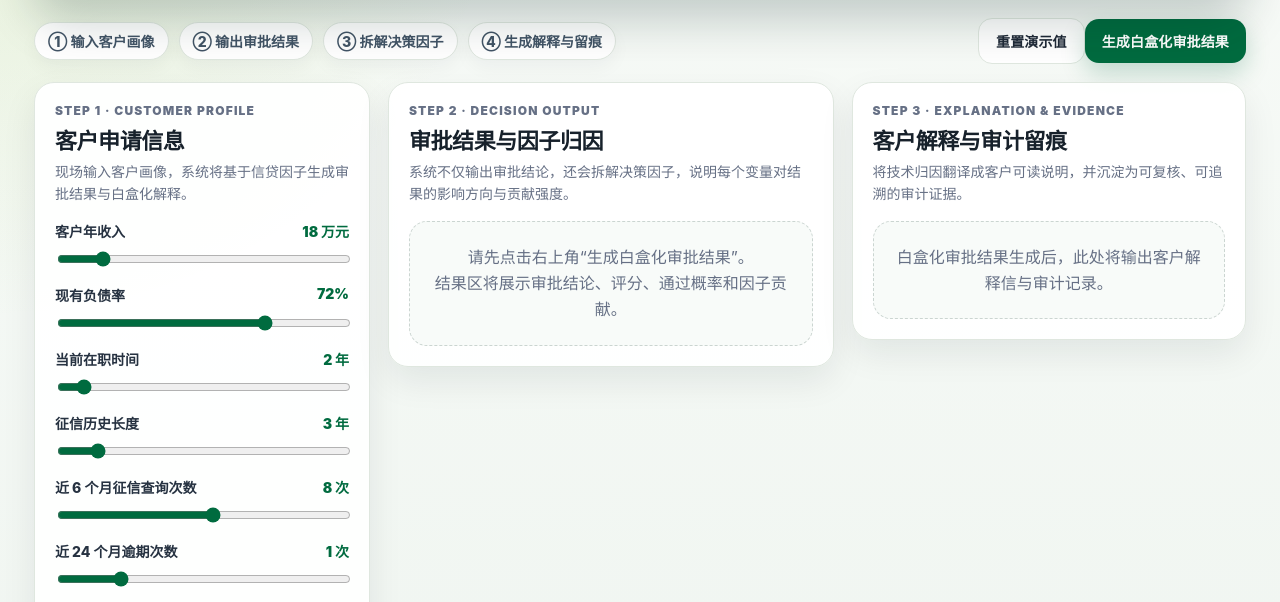
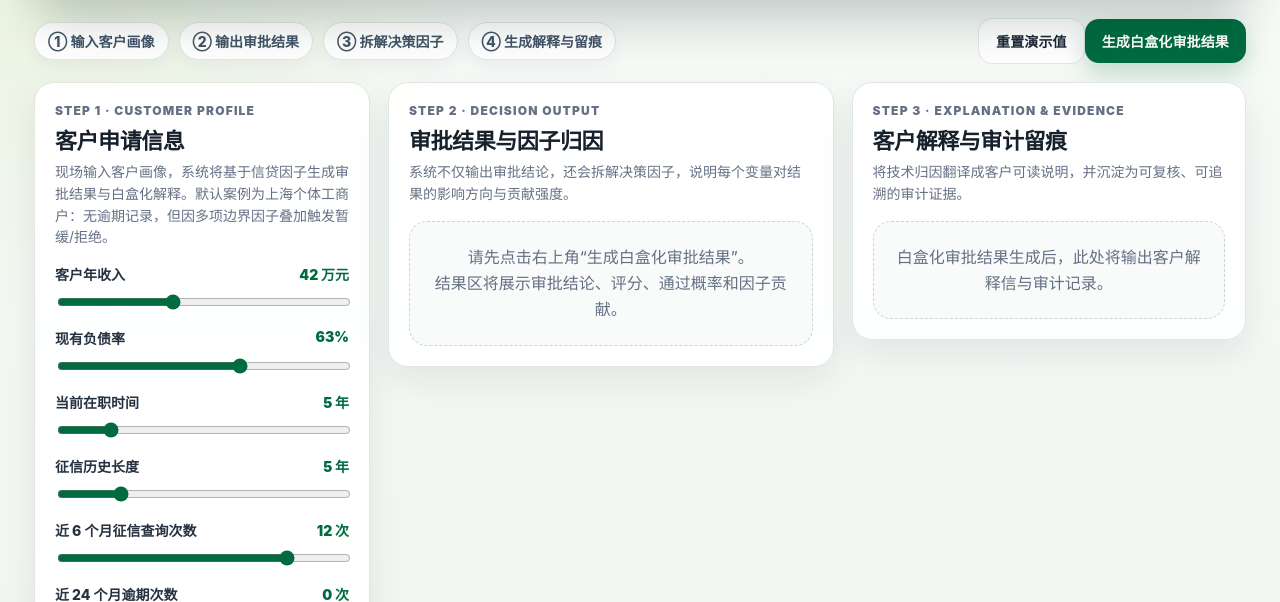
Before and after one commit to LTR-Finance/baihehua, a plain HTML site: page index.html in a window 1280 px wide. Shown: the part 198-800 px from the top of the page. Drawn offline with Linux system fonts and the light colour scheme.

Commit message:
Add files via upload

```diff
--- a/index.html
+++ b/index.html
@@ -28,14 +28,14 @@
     <section class="hero"><div class="eyebrow">X-Explain · Credit Decision Whiteboxing</div><h1>🏦 X-Bank 白盒化信贷解释中台</h1><p class="subtitle">把“综合评分不足”的黑盒结论，转化为客户能理解、客户经理能执行、合规能复核、审计能追溯的解释闭环。</p></section>
     <div class="topbar"><div class="flow"><span>① 输入客户画像</span><span>② 输出审批结果</span><span>③ 拆解决策因子</span><span>④ 生成解释与留痕</span></div><div><button class="secondary" onclick="resetDemo()">重置演示值</button><button class="primary" onclick="runAssessment()">生成白盒化审批结果</button></div></div>
     <main class="grid">
-      <section class="card"><div class="step">Step 1 · Customer Profile</div><h2>客户申请信息</h2><p class="desc">现场输入客户画像，系统将基于信贷因子生成审批结果与白盒化解释。</p>
-        <div class="field"><label>客户年收入 <span class="value" id="incomeLabel">18 万元</span></label><input id="income" type="range" min="5" max="100" step="1" value="18" oninput="syncLabels()" /></div>
-        <div class="field"><label>现有负债率 <span class="value" id="debtLabel">72%</span></label><input id="debt" type="range" min="0" max="100" step="1" value="72" oninput="syncLabels()" /></div>
-        <div class="field"><label>当前在职时间 <span class="value" id="tenureLabel">2 年</span></label><input id="tenure" type="range" min="0" max="30" step="1" value="2" oninput="syncLabels()" /></div>
-        <div class="field"><label>征信历史长度 <span class="value" id="creditLabel">3 年</span></label><input id="creditYears" type="range" min="0" max="25" step="1" value="3" oninput="syncLabels()" /></div>
-        <div class="field"><label>近 6 个月征信查询次数 <span class="value" id="inqLabel">8 次</span></label><input id="inquiries" type="range" min="0" max="15" step="1" value="8" oninput="syncLabels()" /></div>
-        <div class="field"><label>近 24 个月逾期次数 <span class="value" id="overdueLabel">1 次</span></label><input id="overdue" type="range" min="0" max="5" step="1" value="1" oninput="syncLabels()" /></div>
-        <div class="field"><label>职业类型</label><select id="occupation"><option>快递骑手 / 灵活就业</option><option>企业职员</option><option>个体工商户</option><option>国企员工</option><option>自由职业者</option></select></div>
+      <section class="card"><div class="step">Step 1 · Customer Profile</div><h2>客户申请信息</h2><p class="desc">现场输入客户画像，系统将基于信贷因子生成审批结果与白盒化解释。默认案例为上海个体工商户：无逾期记录，但因多项边界因子叠加触发暂缓/拒绝。</p>
+        <div class="field"><label>客户年收入 <span class="value" id="incomeLabel">42 万元</span></label><input id="income" type="range" min="5" max="100" step="1" value="42" oninput="syncLabels()" /></div>
+        <div class="field"><label>现有负债率 <span class="value" id="debtLabel">63%</span></label><input id="debt" type="range" min="0" max="100" step="1" value="63" oninput="syncLabels()" /></div>
+        <div class="field"><label>当前在职时间 <span class="value" id="tenureLabel">5 年</span></label><input id="tenure" type="range" min="0" max="30" step="1" value="5" oninput="syncLabels()" /></div>
+        <div class="field"><label>征信历史长度 <span class="value" id="creditLabel">5 年</span></label><input id="creditYears" type="range" min="0" max="25" step="1" value="5" oninput="syncLabels()" /></div>
+        <div class="field"><label>近 6 个月征信查询次数 <span class="value" id="inqLabel">12 次</span></label><input id="inquiries" type="range" min="0" max="15" step="1" value="12" oninput="syncLabels()" /></div>
+        <div class="field"><label>近 24 个月逾期次数 <span class="value" id="overdueLabel">0 次</span></label><input id="overdue" type="range" min="0" max="5" step="1" value="0" oninput="syncLabels()" /></div>
+        <div class="field"><label>职业类型</label><select id="occupation"><option>快递骑手 / 灵活就业</option><option>企业职员</option><option selected>个体工商户</option><option>国企员工</option><option>自由职业者</option></select></div>
         <div class="field"><label>所在地区</label><select id="region"><option>上海</option><option>杭州</option><option>南京</option><option>广州</option><option>成都</option><option>武汉</option></select></div>
         <div class="hint">职业与地区不参与自动评分，仅用于事后公平性监控，帮助识别特定职业或地区是否出现异常拒贷率。</div>
       </section>
@@ -57,7 +57,7 @@ function renderFactors(factors){const sorted=[...factors].sort((a,b)=>a.value-b.
 function renderExplanation(res){const neg=[...res.factors].filter(f=>f.value<0).sort((a,b)=>a.value-b.value).slice(0,3);const pos=[...res.factors].filter(f=>f.value>0).sort((a,b)=>b.value-a.value).slice(0,2);let opening=res.decision==='通过'?'您的本次贷款申请已通过系统评估。':(res.decision==='人工复核'?'您的本次申请目前进入人工复核环节，并非直接拒绝。':'很遗憾，您的本次申请暂未通过自动审批。');const negText=neg.length?neg.map(f=>f.name).join('、'):'未发现明显负向因素';const posText=pos.length?pos.map(f=>f.name).join('、'):'当前正向支撑因素仍需进一步积累';let suggestions=[];const names=neg.map(f=>f.name);if(names.includes('现有负债率'))suggestions.push('适当降低信用卡账单或其他短期负债');if(names.includes('近期征信查询'))suggestions.push('减少短期内重复申请贷款或信用卡');if(names.includes('逾期记录'))suggestions.push('保持连续按时还款，积累新的正向还款记录');if(names.includes('在职稳定性'))suggestions.push('补充工资流水、社保记录或稳定收入证明');if(!suggestions.length)suggestions.push('保持当前信用记录，后续可申请更优授信额度');get('explanationText').innerText=`尊敬的客户您好，${opening}\n\n本次评估并非只依据一个综合分数，而是对影响结果的主要因素进行了拆解。\n\n主要负向因素：${negText}。\n主要正向因素：${posText}。\n\n建议您后续可以：${suggestions.join('；')}。\n\n如您认为评估结果与实际情况不符，可以提交补充材料进入人工复核。X-Bank 将保留本次模型版本、输入变量、解释结果和人工复核记录，以支持后续查询与合规审计。`}
 function renderTags(){const box=get('fairnessTags');box.innerHTML='';['职业不参与评分','地区不参与评分','用于公平性监控','支持人工复核'].forEach((t,i)=>{const s=document.createElement('span');s.className=i===2?'tag warn':'tag';s.innerText=t;box.appendChild(s)})}
 function writeAudit(){if(get('resultPanel').style.display==='none')runAssessment();const res=scoreApplication();const time=new Date().toLocaleString('zh-CN',{hour12:false});get('auditBox').innerHTML=`<strong>审计记录已写入</strong><br/>时间：${time}<br/>模型版本：X-Explain-v1.0<br/>审批结果：${res.decision}｜白盒评分：${res.score}/100｜通过概率：${res.passProb}%<br/>输入摘要：收入 ${get('income').value} 万、负债率 ${get('debt').value}%、在职 ${get('tenure').value} 年、征信查询 ${get('inquiries').value} 次、逾期 ${get('overdue').value} 次<br/>敏感变量处理：职业（${get('occupation').value}）与地区（${get('region').value}）不参与自动评分，仅用于公平性监控<br/>下一步动作：${res.action}；如客户申诉，可进入人工复核通道`;get('evidenceStatus').innerText='已留痕'}
-function resetDemo(){get('income').value=18;get('debt').value=72;get('tenure').value=2;get('creditYears').value=3;get('inquiries').value=8;get('overdue').value=1;get('occupation').selectedIndex=0;get('region').selectedIndex=0;syncLabels();get('resultPlaceholder').style.display='block';get('explainPlaceholder').style.display='block';get('resultPanel').style.display='none';get('explainPanel').style.display='none'}
+function resetDemo(){get('income').value=42;get('debt').value=63;get('tenure').value=5;get('creditYears').value=5;get('inquiries').value=12;get('overdue').value=0;get('occupation').selectedIndex=2;get('region').selectedIndex=0;syncLabels();get('resultPlaceholder').style.display='block';get('explainPlaceholder').style.display='block';get('resultPanel').style.display='none';get('explainPanel').style.display='none'}
 document.addEventListener('DOMContentLoaded',syncLabels)
 </script>
 </body>
```
